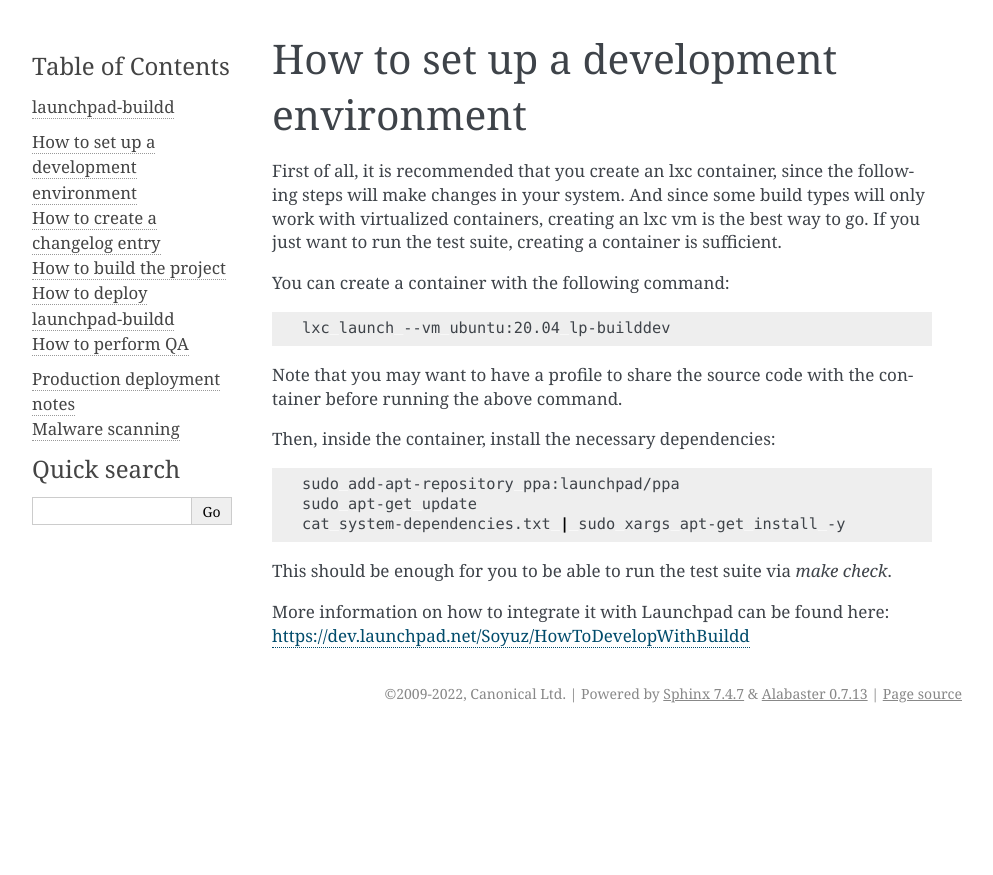
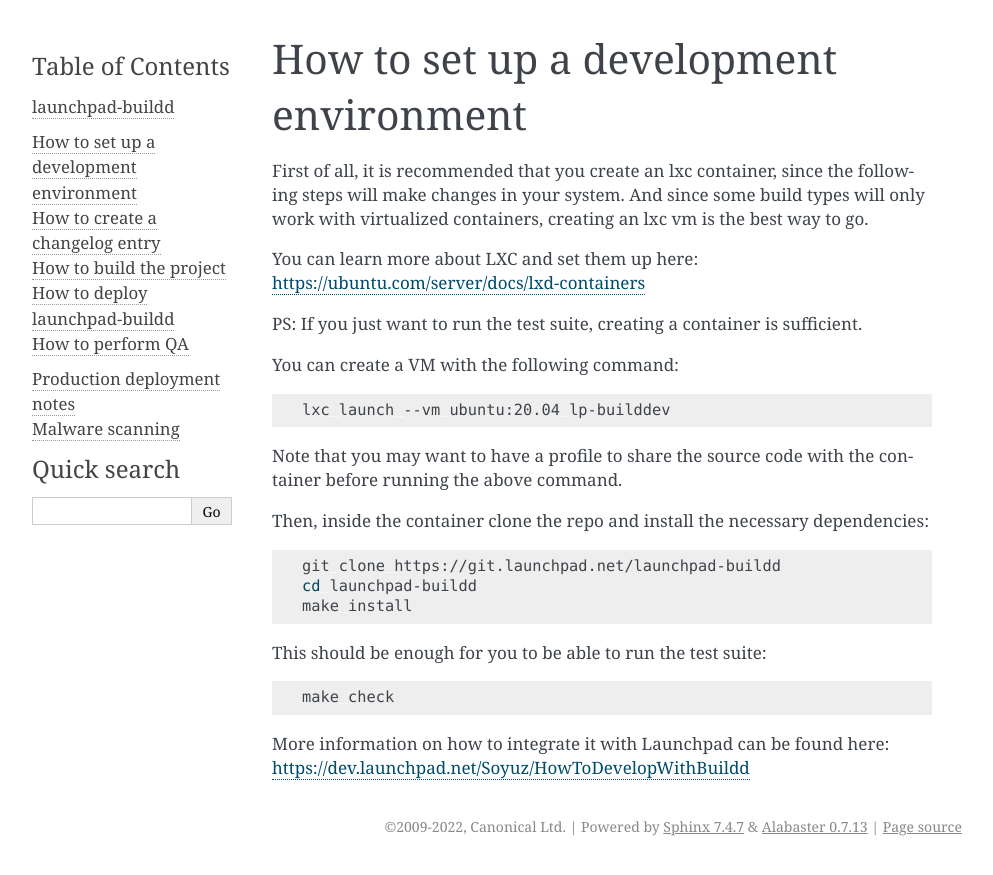
Before and after one commit to jugmac00/launchpad-buildd, a Sphinx documentation site: the page built from docs/how-to/developing.rst, in a window 1280 px wide. Shown: the top 875 px of the page, without its empty margins (148-1141 px from the left). Built offline with Sphinx 7.4.7, drawn with Linux system fonts in a browser that asks for light colours.

```diff
--- a/docs/how-to/developing.rst
+++ b/docs/how-to/developing.rst
@@ -2,12 +2,18 @@
 ***************************************
 
 First of all, it is recommended that you create an lxc container, since the
-following steps will make changes in your system. And since some build types
-will only work with virtualized containers, creating an lxc vm is the best way
-to go. If you just want to run the test suite, creating a container is
+following steps will make changes in your system.
+And since some build types will only work with virtualized containers, creating an
+lxc vm is the best way to go.
+
+You can learn more about LXC and set them up
+here: https://ubuntu.com/server/docs/lxd-containers
+
+
+PS: If you just want to run the test suite, creating a container is
 sufficient.
 
-You can create a container with the following command:
+You can create a VM with the following command:
 
 .. code:: bash
 
@@ -16,16 +22,19 @@
 Note that you may want to have a profile to share the source code with the
 container before running the above command.
 
-Then, inside the container, install the necessary dependencies:
+Then, inside the container clone the repo and install the necessary dependencies:
 
 .. code:: bash
 
-        sudo add-apt-repository ppa:launchpad/ppa
-        sudo apt-get update
-        cat system-dependencies.txt | sudo xargs apt-get install -y
+        git clone https://git.launchpad.net/launchpad-buildd
+        cd launchpad-buildd
+        make install
 
-This should be enough for you to be able to run the test suite via `make
-check`.
+This should be enough for you to be able to run the test suite:
+
+.. code:: bash
+
+        make check
 
 More information on how to integrate it with Launchpad can be found here:
 https://dev.launchpad.net/Soyuz/HowToDevelopWithBuildd
```
Also changed, not shown: docs/how-to/building.rst (+9 -11 lines), 1 other file.
